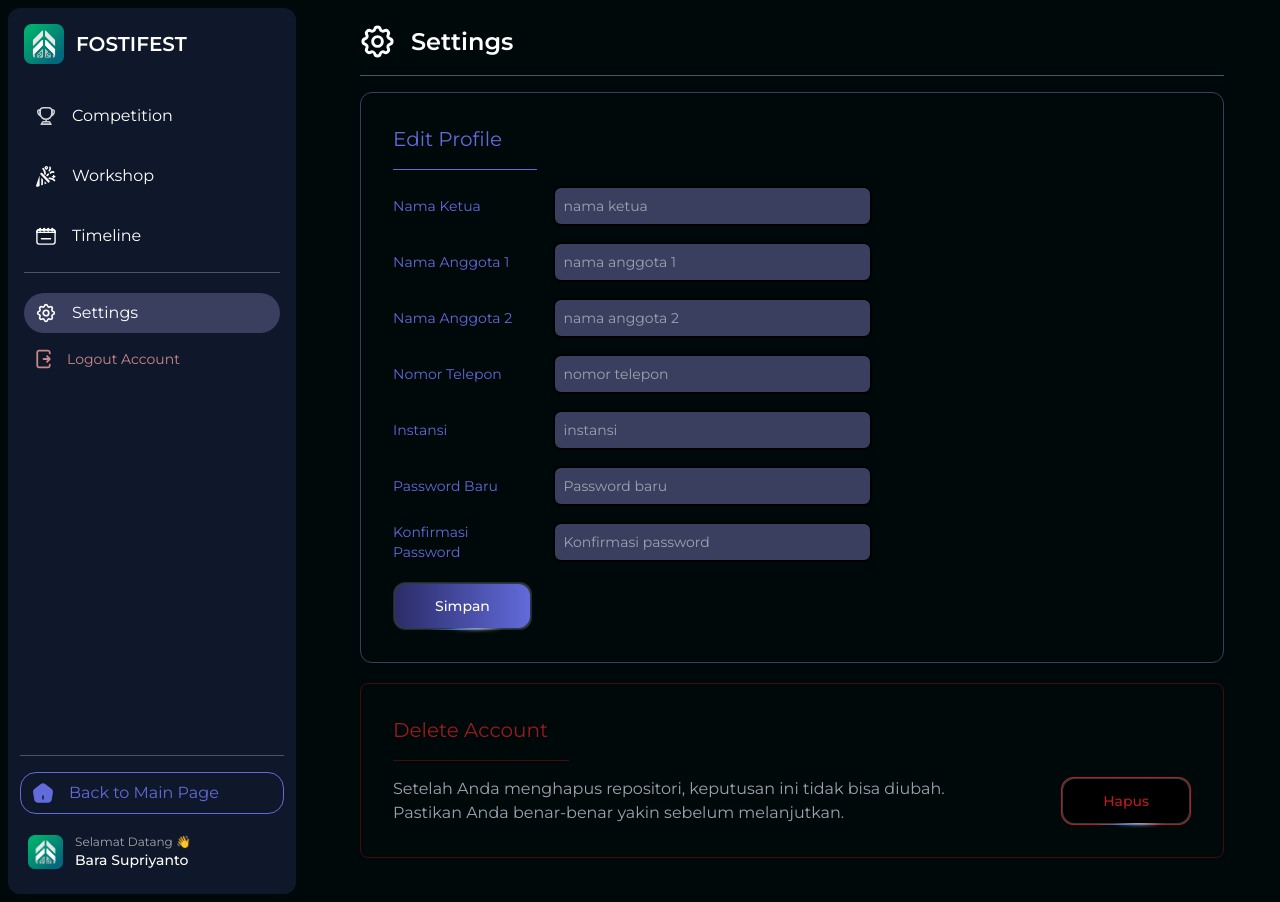
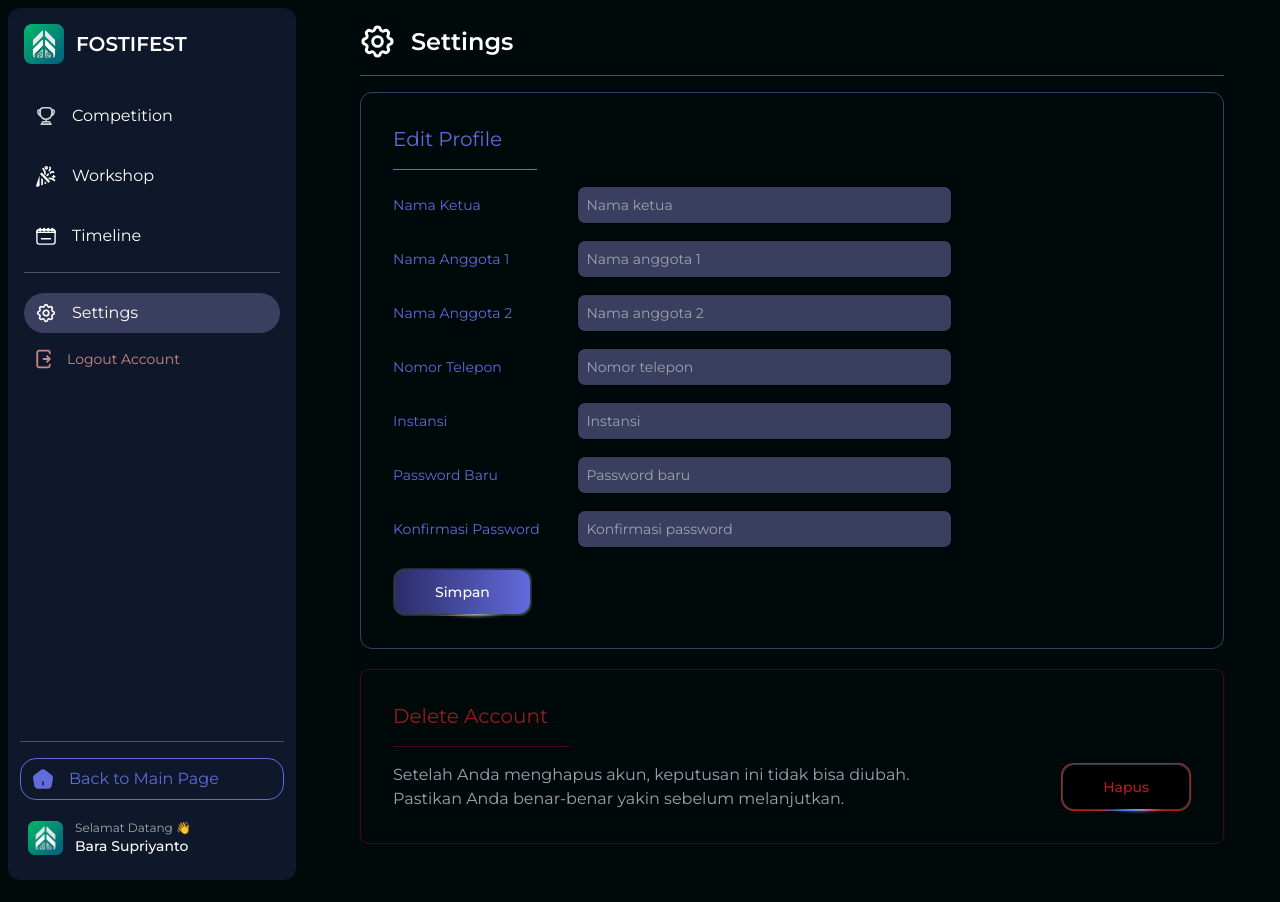
Before and after one commit to FOSTI-UMS/fostifest-24, a Next.js app: page /dashboard in a window 1280 px wide. Both pictures are taken after a click on the button "Settings". Built offline with nearby package versions, Linux system fonts and the light colour scheme.

Commit message:
style(dashboard): customize the display

```diff
--- a/src/components/dashboard/dashboard.jsx
+++ b/src/components/dashboard/dashboard.jsx
@@ -29,7 +29,7 @@ const Dashboard = ({ children, activeTab, setActiveTab }) => {
       <aside
         className={`bg-[#0f172a] text-white w-64 p-4 m-2 rounded-xl fixed inset-y-0 left-0 transform ${
           isSidebarOpen ? "translate-x-0" : "-translate-x-96"
-        } transition-transform duration-300 z-30 md:relative md:translate-x-0 md:w-72`}
+        } transition-transform duration-300 z-30 lg:relative lg:translate-x-0 lg:w-72`}
       >
         <div className="mb-8 flex items-center space-x-3">
           <Image src={ImageConstants.fostifestLogo2} alt="fostifest-logo-dashboard" width={40} />
@@ -102,7 +102,7 @@ const Dashboard = ({ children, activeTab, setActiveTab }) => {
 
       <button
         onClick={toggleSidebar}
-        className="absolute bottom-5 h-[60px] w-[60px] right-5 z-30 md:hidden bg-[#0f172a] text-white py-2 px-5 rounded-full flex items-center justify-center"
+        className="absolute bottom-5 h-[60px] w-[60px] right-5 z-30 lg:hidden bg-[#0f172a] text-white py-2 px-5 rounded-full flex items-center justify-center"
       >
         {isSidebarOpen ? (
           <Image height={25} src={IconConstants.arrowBack} alt="dashboard-arrow-back" />
--- a/src/components/dashboard/settings/deleteAccount.jsx
+++ b/src/components/dashboard/settings/deleteAccount.jsx
@@ -2,12 +2,12 @@ import CustomButton from "@/components/common/ui/customButton";
 
 const DeleteAccount = ({}) => {
   return (
-    <div className="my-5 border text-red-800 border-red-950 rounded-lg p-8">
+    <div className="my-5 border text-red-800 border-red-950 rounded-lg md:p-8 p-3">
       <h2 className="text-xl">Delete Account</h2>
       <hr className="my-4 border-red-950 w-44" />
-      <div className="flex justify-between items-center">
-        <p className="text-gray-400 w-[70%]">Setelah Anda menghapus repositori, keputusan ini tidak bisa diubah. Pastikan Anda benar-benar yakin sebelum melanjutkan.</p>
-        <CustomButton as="button" type={"submit"} containerClassName={"w-[30%] m-0 border-red-700"} className={"text-sm px-10 bg-gradient-to-r from-transparent to-transparent text-red-700"} text={"Hapus"} />
+      <div className="lg:flex-row flex flex-col justify-between lg:space-y-0 space-y-5 lg:items-center items-start">
+        <p className="text-gray-400 lg:text-base text-sm lg:w-[70%] w-full">Setelah Anda menghapus akun, keputusan ini tidak bisa diubah. Pastikan Anda benar-benar yakin sebelum melanjutkan.</p>
+        <CustomButton as="button" type={"submit"} containerClassName={"lg:w-[30%] m-0 border-red-700"} className={"text-sm px-10 bg-gradient-to-r from-transparent to-transparent text-red-700"} text={"Hapus"} />
       </div>
     </div>
   );
--- a/src/components/dashboard/settings/editProfile.jsx
+++ b/src/components/dashboard/settings/editProfile.jsx
@@ -59,25 +59,25 @@ const EditProfile = ({}) => {
   };
 
   return (
-    <div className="border border-[#3A3F5F] p-8 rounded-xl w-full text-main-primary relative">
+    <div className="border border-[#3A3F5F] md:p-8 p-3 rounded-xl w-full text-main-primary relative">
       <h2 className="text-xl">Edit Profile</h2>
       <hr className="my-4 border-main-primary w-36" />
-      <form className="w-[60%]" onSubmit={handleSubmit}>
+      <form className="lg:w-[70%] w-full" onSubmit={handleSubmit}>
         <div className="flex items-center justify-between space-x-6 mb-4">
           <label htmlFor="leaderName" className="text-sm w-[30%]">
             Nama Ketua
           </label>
           <div className="w-[70%]">
             <input
-              className={`w-full p-2 text-sm border-2 ${errors.leaderName ? "border-red-500" : "border-black"} hover:border-main-primary focus:border-main-primary rounded-lg bg-[#3A3F5F] text-white focus:outline-none`}
+              className={`w-full p-2 text-sm border ${errors.leaderName ? "border-red-900" : "border-black"} hover:border-main-primary focus:border-main-primary rounded-lg bg-[#3A3F5F] text-white focus:outline-none`}
               id="leaderName"
               name="leaderName"
               type="text"
-              placeholder="nama ketua"
+              placeholder="Nama ketua"
               value={leaderName}
               onChange={(e) => setLeaderName(e.target.value)}
             />
-            {errors.leaderName && <p className="text-red-500 text-sm mt-1">{errors.leaderName}</p>}
+            {errors.leaderName && <p className="text-red-700 text-xs mt-1">{errors.leaderName}</p>}
           </div>
         </div>
         <div className="flex items-center justify-between space-x-6 mb-4">
@@ -86,15 +86,15 @@ const EditProfile = ({}) => {
           </label>
           <div className="w-[70%]">
             <input
-              className={`w-full p-2 text-sm border-2 ${errors.memberName1 ? "border-red-500" : "border-black"} hover:border-main-primary focus:border-main-primary rounded-lg bg-[#3A3F5F] text-white focus:outline-none`}
+              className={`w-full p-2 text-sm border ${errors.memberName1 ? "border-red-900" : "border-black"} hover:border-main-primary focus:border-main-primary rounded-lg bg-[#3A3F5F] text-white focus:outline-none`}
               id="memberName1"
               name="memberName1"
               type="text"
-              placeholder="nama anggota 1"
+              placeholder="Nama anggota 1"
               value={memberName1}
               onChange={(e) => setMemberName1(e.target.value)}
             />
-            {errors.memberName1 && <p className="text-red-500 text-sm mt-1">{errors.memberName1}</p>}
+            {errors.memberName1 && <p className="text-red-700 text-xs mt-1">{errors.memberName1}</p>}
           </div>
         </div>
         <div className="flex items-center justify-between space-x-6 mb-4">
@@ -103,11 +103,11 @@ const EditProfile = ({}) => {
           </label>
           <div className="w-[70%]">
             <input
-              className="w-full p-2 text-sm border-2 border-black hover:border-main-primary focus:border-main-primary rounded-lg bg-[#3A3F5F] text-white focus:outline-none"
+              className="w-full p-2 text-sm border border-black hover:border-main-primary focus:border-main-primary rounded-lg bg-[#3A3F5F] text-white focus:outline-none"
               id="memberName2"
               name="memberName2"
               type="text"
-              placeholder="nama anggota 2"
+              placeholder="Nama anggota 2"
               value={memberName2}
               onChange={(e) => setMemberName2(e.target.value)}
             />
@@ -119,15 +119,15 @@ const EditProfile = ({}) => {
           </label>
           <div className="w-[70%]">
             <input
-              className={`w-full p-2 text-sm border-2 ${errors.phoneNumber ? "border-red-500" : "border-black"} hover:border-main-primary focus:border-main-primary rounded-lg bg-[#3A3F5F] text-white focus:outline-none`}
+              className={`w-full p-2 text-sm border ${errors.phoneNumber ? "border-red-900" : "border-black"} hover:border-main-primary focus:border-main-primary rounded-lg bg-[#3A3F5F] text-white focus:outline-none`}
               id="phoneNumber"
               name="phoneNumber"
               type="number"
-              placeholder="nomor telepon"
+              placeholder="Nomor telepon"
               value={phoneNumber}
               onChange={(e) => setPhoneNumber(e.target.value)}
             />
-            {errors.phoneNumber && <p className="text-red-500 text-sm mt-1">{errors.phoneNumber}</p>}
+            {errors.phoneNumber && <p className="text-red-700 text-xs mt-1">{errors.phoneNumber}</p>}
           </div>
         </div>
         <div className="flex items-center justify-between space-x-6 mb-4">
@@ -136,11 +136,11 @@ const EditProfile = ({}) => {
           </label>
           <div className="w-[70%]">
             <input
-              className="w-full p-2 text-sm border-2 border-black hover:border-main-primary focus:border-main-primary rounded-lg bg-[#3A3F5F] text-white focus:outline-none"
+              className="w-full p-2 text-sm border border-black hover:border-main-primary focus:border-main-primary rounded-lg bg-[#3A3F5F] text-white focus:outline-none"
               id="institution"
               name="institution"
               type="text"
-              placeholder="instansi"
+              placeholder="Instansi"
               value={institution}
               onChange={(e) => setInstitution(e.target.value)}
             />
@@ -152,7 +152,7 @@ const EditProfile = ({}) => {
           </label>
           <div className="w-[70%]">
             <input
-              className={`w-full p-2 text-sm border-2 ${errors.password ? "border-red-500" : "border-black"} hover:border-main-primary focus:border-main-primary rounded-lg bg-[#3A3F5F] text-white focus:outline-none`}
+              className={`w-full p-2 text-sm border ${errors.password ? "border-red-900" : "border-black"} hover:border-main-primary focus:border-main-primary rounded-lg bg-[#3A3F5F] text-white focus:outline-none`}
               id="password"
               name="password"
               type="password"
@@ -160,7 +160,7 @@ const EditProfile = ({}) => {
               value={password}
               onChange={(e) => setPassword(e.target.value)}
             />
-            {errors.password && <p className="text-red-500 text-sm mt-1">{errors.password}</p>}
+            {errors.password && <p className="text-red-700 text-xs mt-1">{errors.password}</p>}
           </div>
         </div>
         <div className="flex items-center justify-between space-x-6 mb-4">
@@ -169,7 +169,7 @@ const EditProfile = ({}) => {
           </label>
           <div className="w-[70%]">
             <input
-              className={`w-full p-2 text-sm border-2 ${errors.confirmPassword ? "border-red-500" : "border-black"} hover:border-main-primary focus:border-main-primary rounded-lg bg-[#3A3F5F] text-white focus:outline-none`}
+              className={`w-full p-2 text-sm border ${errors.confirmPassword ? "border-red-900" : "border-black"} hover:border-main-primary focus:border-main-primary rounded-lg bg-[#3A3F5F] text-white focus:outline-none`}
               id="confirmPassword"
               name="confirmPassword"
               type="password"
@@ -177,7 +177,7 @@ const EditProfile = ({}) => {
               value={confirmPassword}
               onChange={(e) => setConfirmPassword(e.target.value)}
             />
-            {errors.confirmPassword && <p className="text-red-500 text-sm mt-1">{errors.confirmPassword}</p>}
+            {errors.confirmPassword && <p className="text-red-700 text-xs mt-1">{errors.confirmPassword}</p>}
           </div>
         </div>
         {isLoading ? <CustomButton className={"text-sm px-10"} containerClassName=" bg-main-tertiary" text={"Mohon tunggu"} /> : <CustomButton as="button" type={"submit"} className={"text-sm px-10"} text={"Simpan"} />}
```
